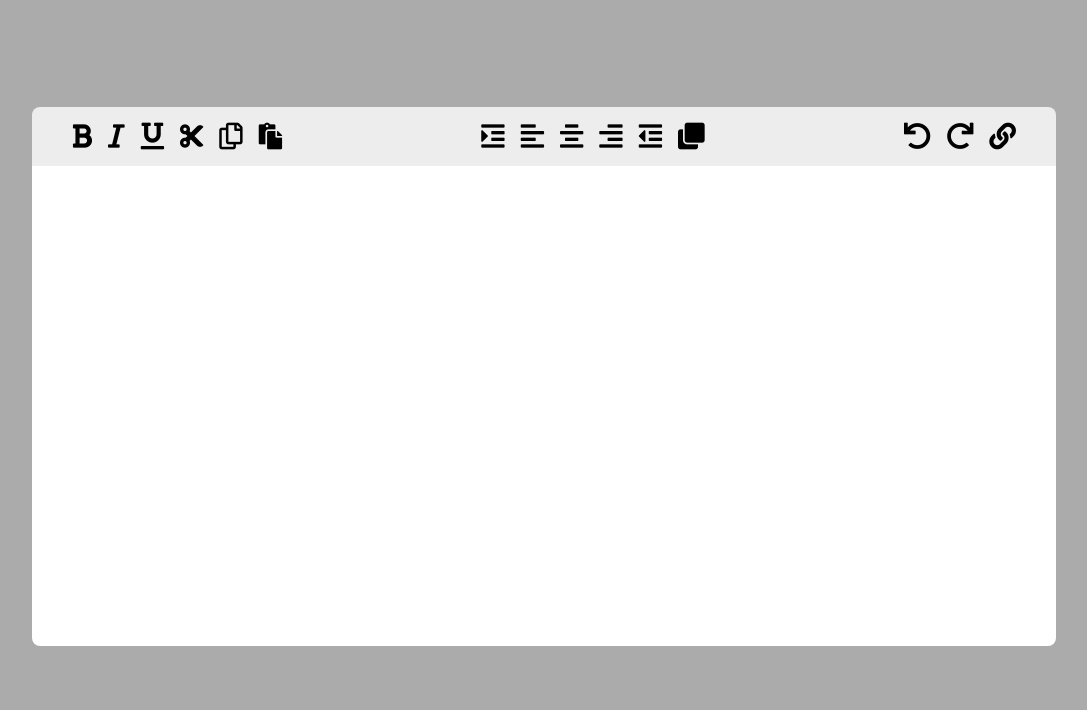
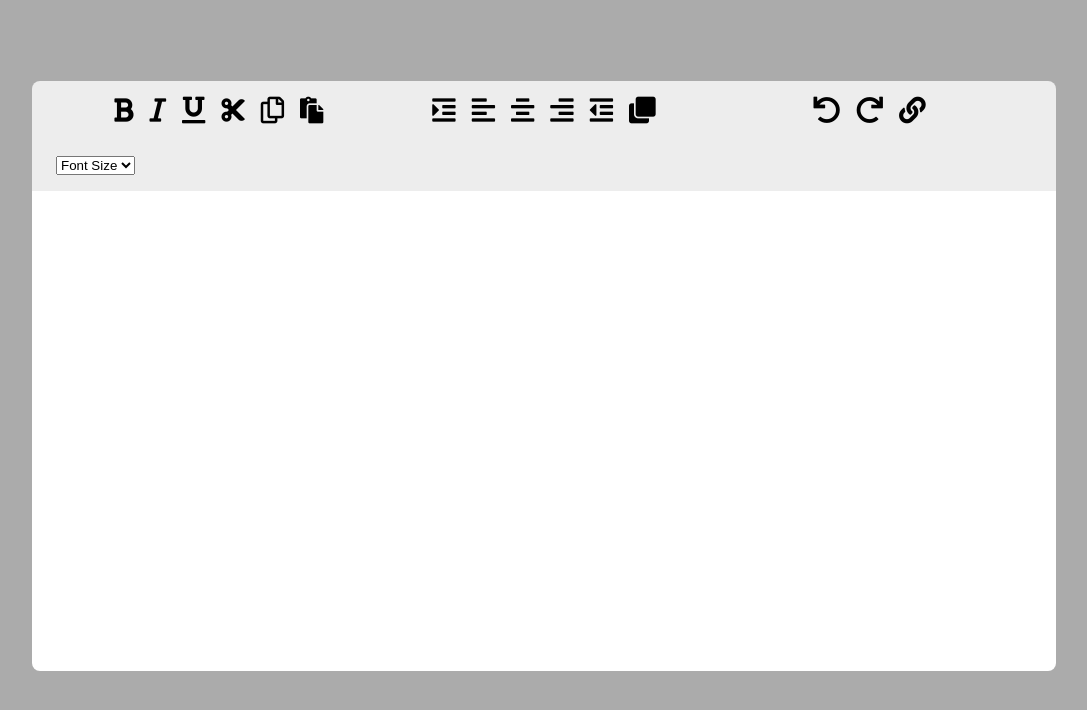
Before and after one commit to vitorhugo-guedes/richText-editor, a plain HTML site: page index.html in a window 1280 px wide. Shown: the whole page, without its empty margins (96-1183 px from the left). Drawn offline with Linux system fonts and the light colour scheme.

Commit message:
Update
- Including font-sizes
- fixing whitespace

```diff
--- a/assets/main.css
+++ b/assets/main.css
@@ -1,4 +1,4 @@
-*{
+*, *::before, *::after{
     padding: 0;
     margin: 0;
     box-sizing: border-box;
@@ -20,10 +20,12 @@ main{
     align-items: center;
 
 }
+.container{
+    width: 80%;
+    max-width: 1100px;
+    padding: 1em 1.5em;
+}
 .container-options{
-    width: 80%;
-    padding: 1em 1.5em;
-
     display: flex;
     align-items: center;
     justify-content: space-between;
@@ -34,13 +36,26 @@ main{
 
     background-color: hsl(0, 0%, 93%);
 }
+
+.container-fonts{
+    display: flex;
+    background-color: hsl(0, 0%, 93%);
+}
+
 .list-options{
     list-style: none;
     display: flex;
+    justify-content: center;
     margin: 0 1em;
     gap: 1em;
 
     /* background-color: lightcoral; */
+}
+
+.alignment-options,
+.text-options,
+.other-options{
+    width: 30%;
 }
 
 .btn-option{
@@ -53,7 +68,7 @@ main{
 .editor{
     min-height: 30em;
     width: 80%;
-
+    max-width: 1100px;
     padding: 1em 0.75em;
 
     border-bottom-left-radius: 0.5rem;
--- a/index.html
+++ b/index.html
@@ -10,7 +10,7 @@
 </head>
 <body>
     <main>
-        <section class="container-options">
+        <section class="container container-options">
 
             <!-- Format options -->
             <ul class="list-options text-options">
@@ -57,7 +57,7 @@
             </ul>
 
             <!-- Font Options -->
-            <ul class="list-options font-options">
+            <ul class="list-options other-options">
 
                 <li class="option" data-command="undo">
                     <button class="btn-option" title="Desfazer | Undo"><i class="fas fa-undo fa-2x"></i></button>
@@ -66,12 +66,17 @@
                     <button class="btn-option" title="Refazer | Redo"><i class="fas fa-redo fa-2x"></i></button>
                 </li>
                 <li class="option" data-command="createLink">
-                    <button class="btn-option" title="Incluir Link | Insert Link"><i class="fas fa-link fa-2x"></i></button>
+                    <button class="btn-option " title="Incluir Link | Insert Link"><i class="fas fa-link fa-2x "></i></button>
                 </li>
                 <!-- <li class="option" data-command="insertImage">
                     <button class="btn-option" title="Desfazer | Undo"><i class="fas fa-file-image fa-2x"></i></button>
                 </li> -->
             </ul>
+        </section>
+        <section class="container container-fonts">
+            <select name="fontS" id="fontSize">
+                <option>Font Size</option>
+            </select>
         </section>
         <section onload="load()" id="editor" contenteditable="true" class="editor"></section>
     </main>
```
Also changed, not shown: source/main.js (line endings or trailing spaces).
